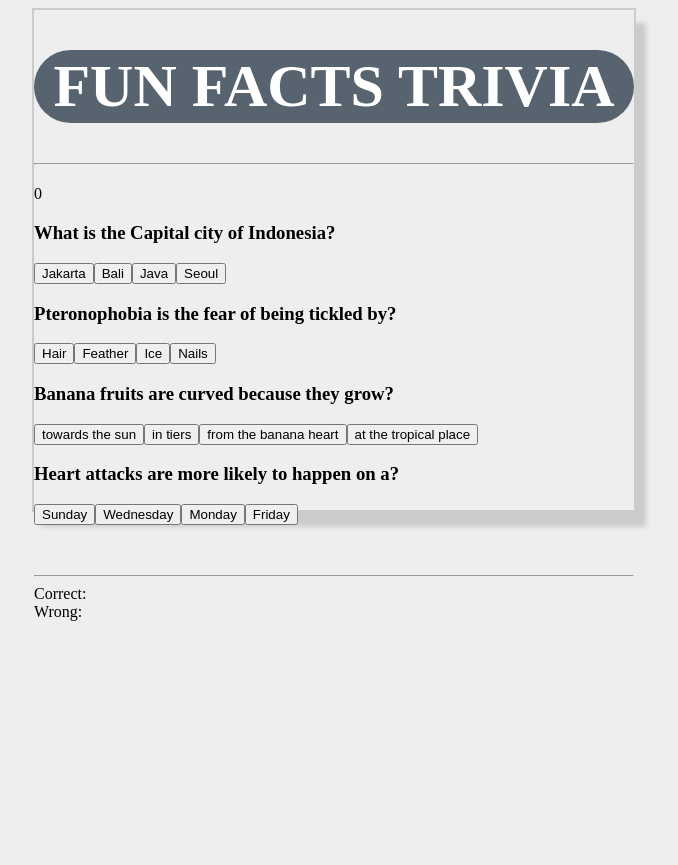
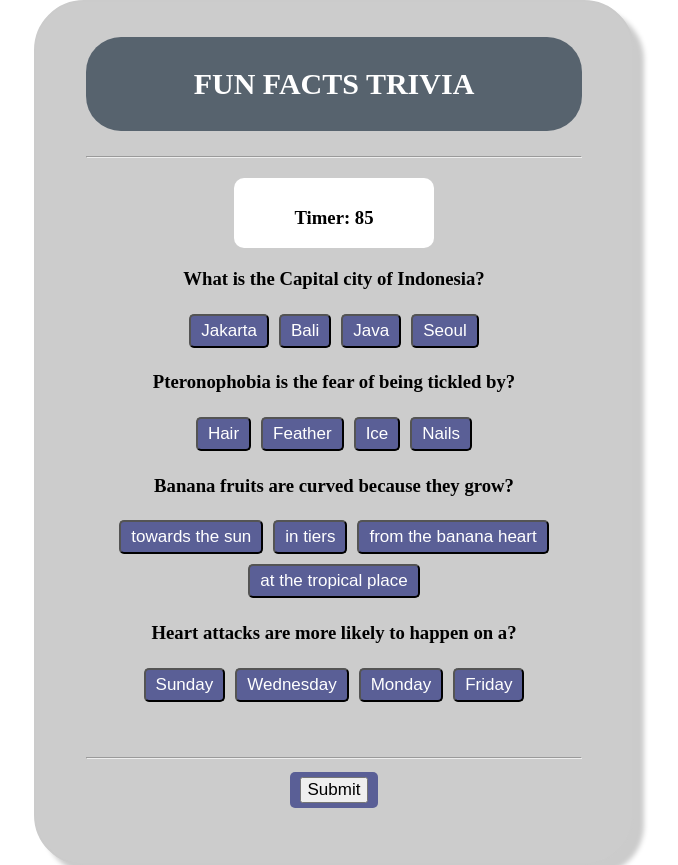
Before and after one commit to Dewinurdin/TriviaGame, a plain HTML site: page index.html in a window 1280 px wide. Shown: the whole page, without its empty margins (306-984 px from the left). Before the commit the page ends 800 px from the top, so only its background shows below. Drawn offline with nearby package versions, Linux system fonts and the light colour scheme.

Commit message:
updated css

```diff
--- a/Assets/Javascript/app.js
+++ b/Assets/Javascript/app.js
@@ -1,10 +1,10 @@
 var gameInfo = {
 	correct: 0,
 	incorrect: 0,
-	timeLeft: 5,
+	timeLeft: 90,
 	countDown: function() {
 					gameInfo.timeLeft--;
-					$("#timeLeft").html(gameInfo.timeLeft);
+					$("#timeLeft").html("<h3>" + "Timer:" + " " + gameInfo.timeLeft);
 
 					if (timeLeft === 0) {
 						alert("Times Up!");
@@ -15,6 +15,7 @@ var gameInfo = {
 
 var timer;
 
+ //====>This Code is Not Working.<=====
 function stop(){
     	clearInterval(gameInfo.timeLeft); // stops the timer
     }
@@ -42,20 +43,23 @@ var questions = [{
 			$("#trivia-questions").append("<h3>" + questions[i].question);
 
 			for (var j = 0; j < questions.length; j++) {
-			$("#trivia-questions").append("<button>" + questions[i].choices[j]);
+			$("#trivia-questions").append("<button id = 'button-choices'>" + questions[i].choices[j]);
 			}
 		}
 	 // Timer Interval, Count down 1000 = 1 sec
 		timer = setInterval(gameInfo.countDown, 1000)
 	};
 
-	function finish(){
-    	clearInterval(gameInfo.counter); // stops the timer
-    	timer();
-    }
+// // //====>This Code is Not Working.<=====
+// 	function finish(){
+//     	clearInterval(gameInfo.counter); // stops the timer
+//     	timer();
+
 
 	startGame();
 
+// Comparing userGuess to Answer, then Print Score.
+//====>This Code is Not Working.<=====
 		function endGame() {
 			$("button").on("click", function() {
 				var userGuess = $(this).html();
@@ -63,10 +67,10 @@ var questions = [{
 				if (userGuess === questions[0].validAnswer || questions[1].validAnswer ||
 					question[2].validAnswer || questions[3].validAnswer) {
 					gameInfo.correct++;
-					$(".correct-answer").text(gameInfo.correct);
+					$("#correct-answer").text("<h3>" + "Correct:" + " " + gameInfo.correct);
 				} else {
 					gameInfo.incorrect++;
-					$(".incorrect-answer").text(gameInfo.incorrect);
+					$("#incorrect-answer").text("<h3>" + "Incorrect:" + " " + gameInfo.incorrect);
 				}
 			})
 		};
--- a/Assets/css/style.css
+++ b/Assets/css/style.css
@@ -1,24 +1,50 @@
+@import url('https://fonts.googleapis.com/css?family=Roboto');
+
+* {
+   box-sizing: border-box;
+}
 
 body {
-  background-color: #eee;
-}
+    margin: 0 auto;
+  }
 
 .grid{
   width: 600px;
-  height: 500px;
   margin: 0 auto;
-  background-color: #fff
+  background-color: #ccc;
   padding: 10px 50px 50px 50px;
-  border radius: 50px;
+  border-radius: 50px;
   border: 2px solid #cbcbcb;
-  box-shadow: 10px 15px 5px #cbcbcb;
+  box-shadow: 10px 10px 5px #cbcbcb;
+  text-align: center;
 }
-.grid h1 {
-  font: sans-serif;
-  background-color: #57636e;
-  font-size: 60px;
+.grid h2 {
+   background-color: #57636e;
+  font-size: 30px;
+  color: #fff;
+  padding: 30px 0px;
+  border-radius: 35px;
+}
+.grid button {
+  font-size: 17px;
+  }
+
+.timer {
+  width: 200px;
+  background: #fff;
+  height: 70px;
+  margin: 20px auto;
+  padding-top: 10px;
+  border: 1px #cbcbcb;
+  border-radius: 10px;
+}
+#button-choices, #button {
+  background-color: #5A5F96;
   text-align: center;
-  color: #fff;
-  padding: 2px 0px;
-  border-radius: 50px;
+  display: inline-block;
+  margin: 5px 5px;
+  cursor: pointer;
+  color: white;
+  border-radius: 5px;
+  padding: 5px 10px;
 }
--- a/index.html
+++ b/index.html
@@ -8,21 +8,24 @@
 		<div class="container">
 			<div class="grid">
 				<div id="trivia">
-					<h1>FUN FACTS TRIVIA</h1>
+					<h2>FUN FACTS TRIVIA</h2>
 					<hr style="margin-bottom: 20px">
 
-					<div id="timeLeft"></div>
+					<div class="timer" id="timeLeft"></div>
 
 					<div id="trivia-questions"></div>
 
 					<hr style="margin-top: 50px">
-				</div>
-				<div id="correct-answer">Correct: </div>
-				<div id="incorrect-answer">Wrong: </div>
+
+				<div id="correct-answer"></div>
+				<div id="incorrect-answer"></div>
 			</div>
 
-			<div class="button" id="submit"></div>
+			<div id="button">
+				<button id="submit">Submit</button>
+			</div>
 		</div>
+	</div>
 
  <script src="https://cdnjs.cloudflare.com/ajax/libs/jquery/3.2.1/jquery.min.js"></script>
  <script type="text/javascript" src="assets/javascript/app.js"></script>
```
Also changed, not shown: assets/javascript/app2.js (deleted, +0 -20 lines), assets/images/pattern.png (added).
